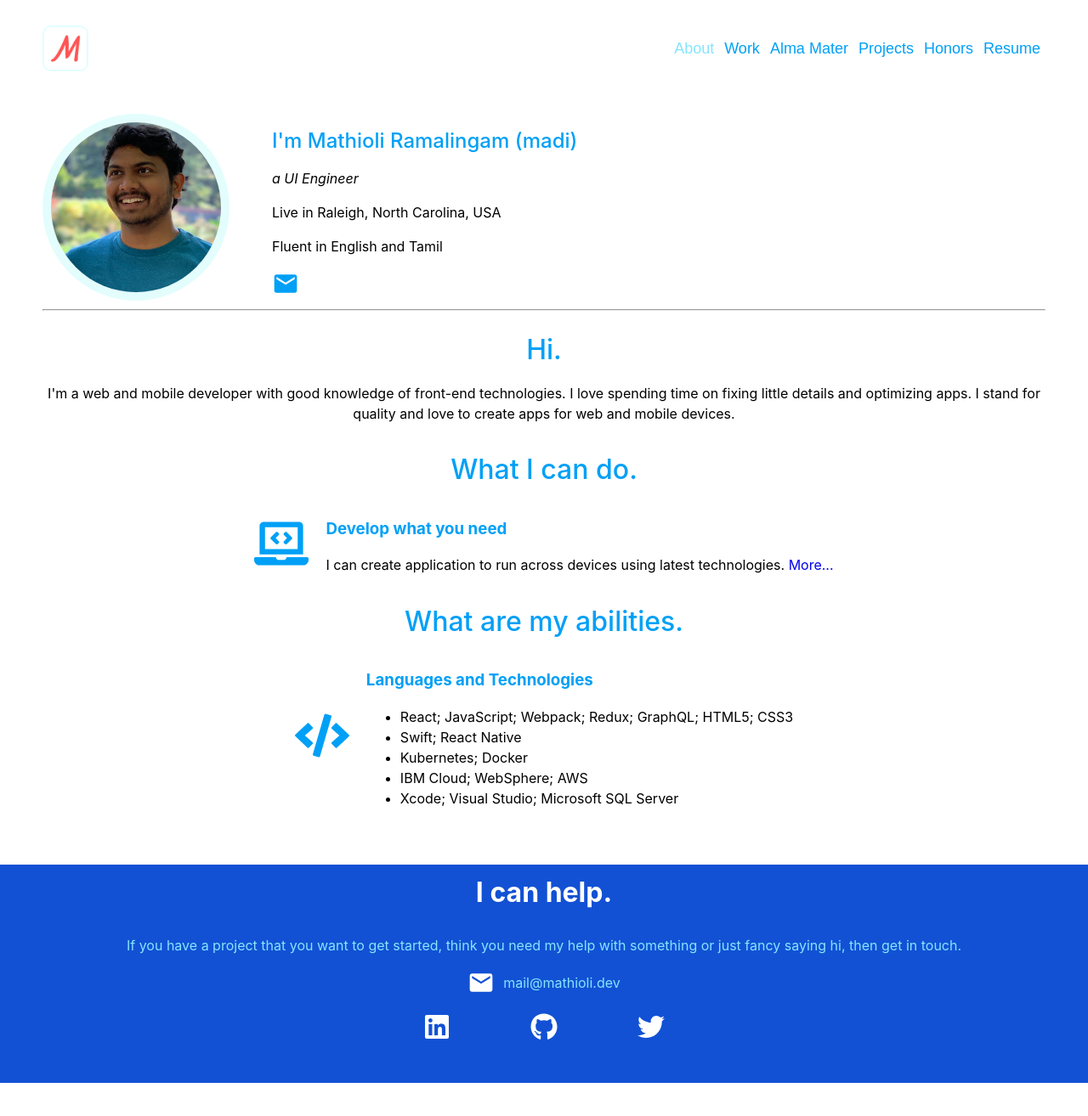
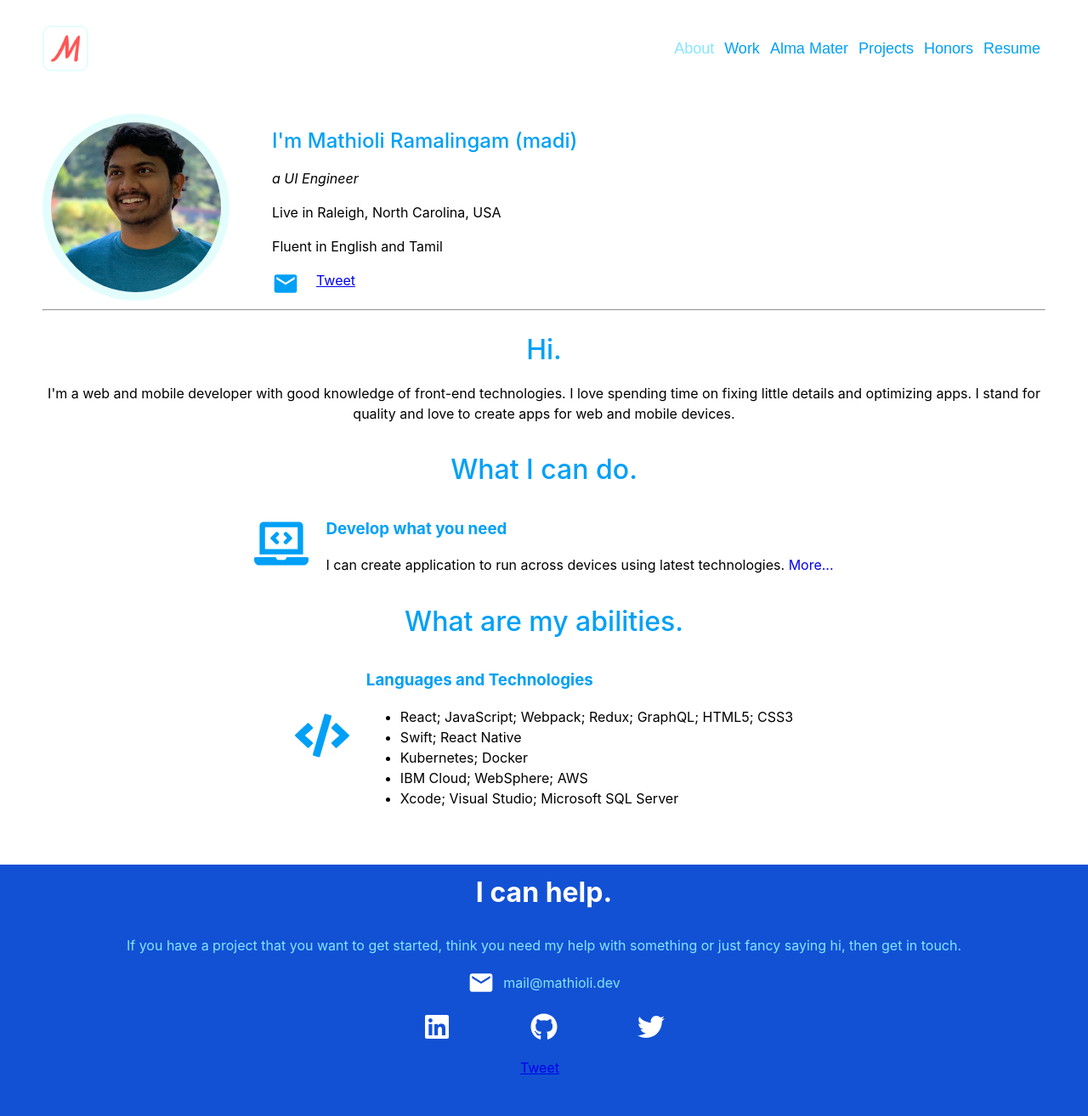
Before and after one commit to madi031/resume, a React (Create React App) app: page /#/ in a window 1280 px wide. Shown: the top 1314 px of the page at 85% size. Before the commit the page ends 1275 px from the top, so only its background shows below. Built offline with nearby package versions, Linux system fonts and the light colour scheme.

Commit message:
Add Tweet and fb like

```diff
--- a/public/index.html
+++ b/public/index.html
@@ -28,6 +28,25 @@
 
 <body>
   <noscript>You need to enable JavaScript to run this app.</noscript>
+  <script>window.twttr = (function (d, s, id) {
+      var js, fjs = d.getElementsByTagName(s)[0],
+        t = window.twttr || {};
+      if (d.getElementById(id)) return t;
+      js = d.createElement(s);
+      js.id = id;
+      js.src = "https://platform.twitter.com/widgets.js";
+      fjs.parentNode.insertBefore(js, fjs);
+
+      t._e = [];
+      t.ready = function (f) {
+        t._e.push(f);
+      };
+
+      return t;
+    }(document, "script", "twitter-wjs"));</script>
+  <div id="fb-root"></div>
+  <script async defer crossorigin="anonymous" src="https://connect.facebook.net/en_US/sdk.js#xfbml=1&version=v7.0"
+    nonce="f4mX1lt3"></script>
   <div id="root"></div>
   <!--
       This HTML file is a template.
--- a/src/About.js
+++ b/src/About.js
@@ -34,9 +34,21 @@ const About = () => {
           <p>
             Fluent in English and Tamil
           </p>
-          <a href='mailto:mail@mathioli.dev'>
-            <MdMail className='mail-icon' />
-          </a>
+          <div style={{ display: 'flex' }}>
+            <a
+              href='mailto:mail@mathioli.dev'
+              style={{ marginRight: '20px' }}
+            >
+              <MdMail className='mail-icon' />
+            </a>
+            <a
+              className='twitter-share-button'
+              data-size='large'
+              href='https://twitter.com/intent/tweet?text=Mathioli%20Ramalingam%20-%20Software%20Developer:&via=mathioli'
+            >
+              Tweet
+            </a>
+          </div>
         </div>
       </div>
       <hr />
--- a/src/Footer.js
+++ b/src/Footer.js
@@ -1,6 +1,6 @@
 import React from 'react';
-import {FaGithub, FaLinkedin, FaTwitter} from 'react-icons/fa';
-import {MdMail} from 'react-icons/md';
+import { FaGithub, FaLinkedin, FaTwitter } from 'react-icons/fa';
+import { MdMail } from 'react-icons/md';
 
 import './css/App.css';
 import './css/Footer.css';
@@ -52,6 +52,27 @@ const Footer = () => {
             <FaTwitter className='social-icon' />
           </a>
         </div>
+        <div style={{display: 'flex', marginTop: '20px'}}>
+          <div style={{marginRight: '10px'}}>
+            <a
+              className='twitter-share-button'
+              data-size='large'
+              href='https://twitter.com/intent/tweet?text=Mathioli%20Ramalingam%20-%20Software%20Developer:&via=mathioli'
+            >
+              Tweet
+            </a>
+          </div>
+          <div
+            className='fb-like'
+            data-href='https://mathioli.dev'
+            data-width=''
+            data-layout='button_count'
+            data-action='like'
+            data-size='large'
+            data-share='false'
+          >
+          </div>
+        </div>
       </footer>
     </div>
   );
```
Also changed, not shown: .eslintrc.js.
